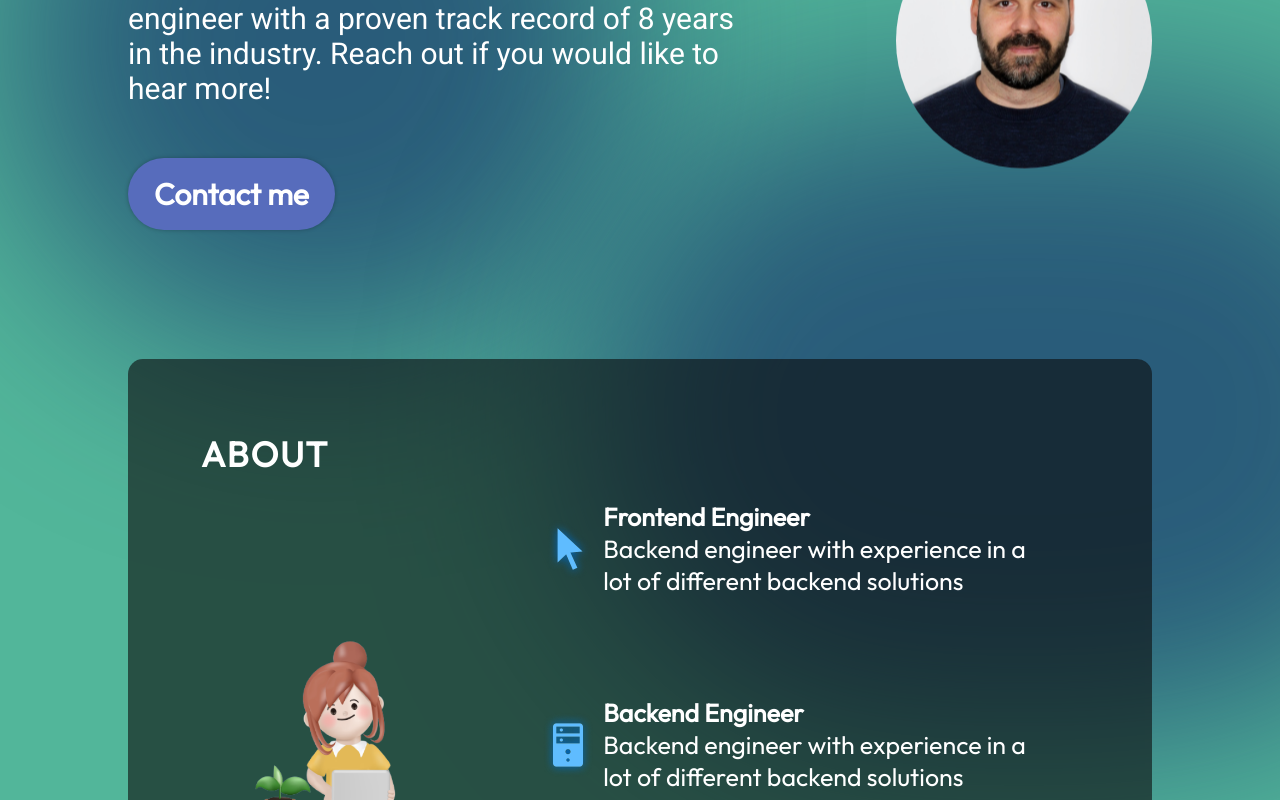
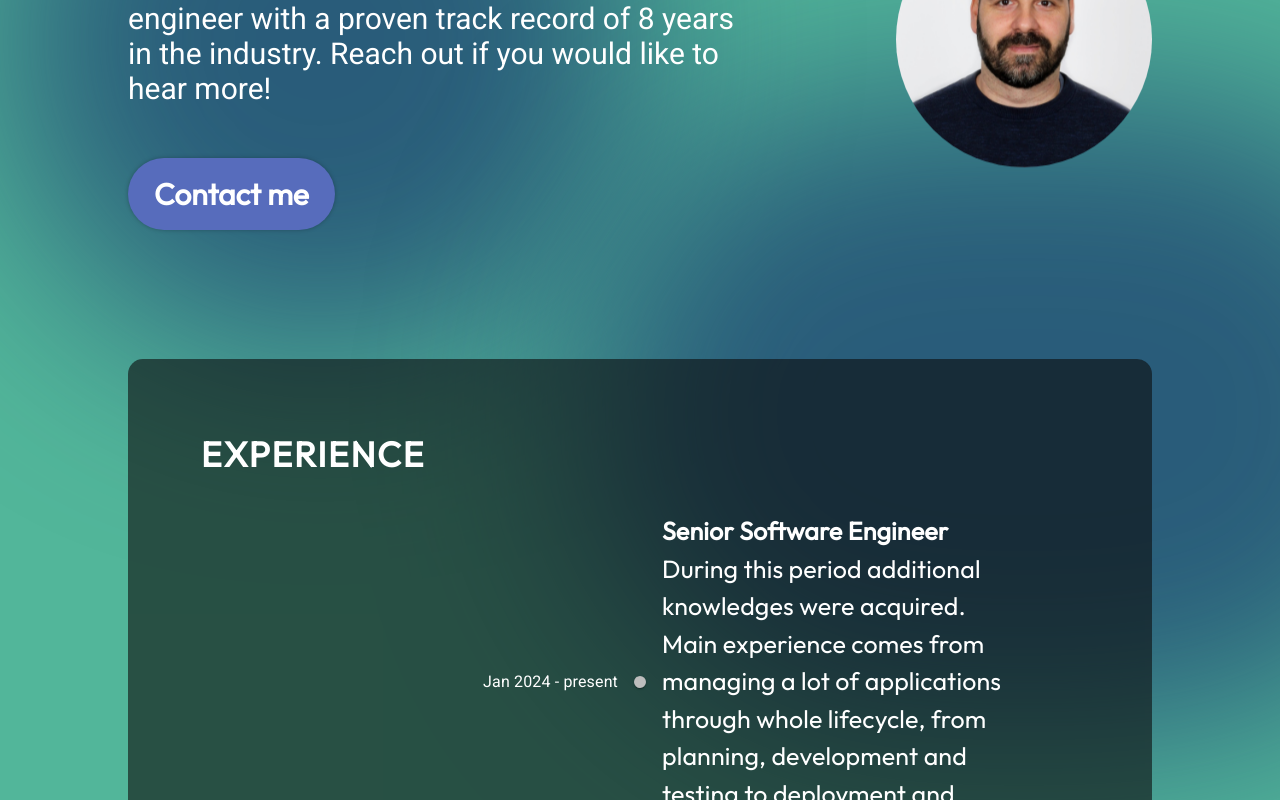
Before and after one commit to s1obar/s1obar.github.io, a React (Vite) app: page / in a window 1280 px wide. Shown: the part 300-1100 px from the top of the page. Built offline with nearby package versions, Linux system fonts and the light colour scheme.

Commit message:
added experience part

```diff
--- a/src/App.jsx
+++ b/src/App.jsx
@@ -2,12 +2,14 @@ import styles from "./App.module.css"
 import About from "./components/About/About";
 import Hero from "./components/Hero/Hero";
 import Navbar from "./components/Navbar/Navbar";
+import TimelineExperience from "./components/Timeline/TimelineExperience";
 
 function App() {
   return (
   <div className={styles.App}>
     <Navbar/>
     <Hero/>
+    <TimelineExperience/>
     <About/>
   </div>
 )}
--- a/src/components/Hero/Hero.module.css
+++ b/src/components/Hero/Hero.module.css
@@ -112,4 +112,9 @@
     .heroImg {
         width: 50%;
     }
+
+    .title {
+        font-size: 52px;
+        font-weight: 600;
+    }
 }
--- /dev/null
+++ b/src/components/Timeline/TimelineExperience.jsx
@@ -0,0 +1,85 @@
+import React from 'react'
+import Timeline from '@mui/lab/Timeline';
+import TimelineItem from '@mui/lab/TimelineItem';
+import TimelineSeparator from '@mui/lab/TimelineSeparator';
+import TimelineConnector from '@mui/lab/TimelineConnector';
+import TimelineContent from '@mui/lab/TimelineContent';
+import TimelineDot from '@mui/lab/TimelineDot';
+import TimelineOppositeContent from '@mui/lab/TimelineOppositeContent';
+import styles from "./TimelineExperience.module.css"
+
+function TimelineExperience() {
+    return (
+      <section className={styles.container} id="experience">
+            <h2 className={styles.title}>Experience</h2>
+            <div className={styles.content}>
+                    <Timeline position="alternate" className={styles.aboutItems}>
+                <TimelineItem className={styles.aboutItemToLeft}>
+                  <TimelineOppositeContent className={styles.aboutItemText}>
+                    Jan 2024 - present
+                  </TimelineOppositeContent>
+                  <TimelineSeparator>
+                    <TimelineDot />
+                    <TimelineConnector />
+                  </TimelineSeparator>
+                  <TimelineContent>
+                    <h3>Senior Software Engineer</h3>
+                    <p>During this period additional knowledges were acquired. Main experience comes from
+        managing a lot of applications through whole lifecycle, from planning, development and
+        testing to deployment and monitoring.
+        </p>
+                    </TimelineContent>
+                </TimelineItem>
+                <TimelineItem className={styles.aboutItemToRight}>
+                  <TimelineOppositeContent className={styles.aboutItemText}>
+                    Jun 2017 - Dec 2024
+                  </TimelineOppositeContent>
+                  <TimelineSeparator>
+                    <TimelineDot />
+                    <TimelineConnector />
+                  </TimelineSeparator>
+                  <TimelineContent>
+                  <h3>Software Engineer</h3>
+                    <p>During this period additional knowledges were acquired. Main experience comes from
+        managing a lot of applications through whole lifecycle, from planning, development and
+        testing to deployment and monitoring.
+        </p>
+                  </TimelineContent>
+                </TimelineItem>
+                <TimelineItem className={styles.aboutItemToLeft}>
+                  <TimelineOppositeContent className={styles.aboutItemText}>
+                  Apr 2017 - May 2017
+                  </TimelineOppositeContent>
+                  <TimelineSeparator>
+                    <TimelineDot />
+                    <TimelineConnector />
+                  </TimelineSeparator>
+                  <TimelineContent className={styles.aboutItemText}><h3>Junior Software Engineer</h3>
+                    <p>During this period additional knowledges were acquired. Main experience comes from
+        managing a lot of applications through whole lifecycle, from planning, development and
+        testing to deployment and monitoring.
+        </p></TimelineContent>
+                </TimelineItem>
+                <TimelineItem className={styles.aboutItemToRight}>
+                  <TimelineOppositeContent className={styles.aboutItemText}>
+                    Oct 2015 - Mar 2017
+                  </TimelineOppositeContent>
+                  <TimelineSeparator>
+                    <TimelineDot />
+                    <TimelineConnector />
+                  </TimelineSeparator>
+                  <TimelineContent>
+                  <h3>Junior Devops Engineer</h3>
+                    <p>During this period additional knowledges were acquired. Main experience comes from
+        managing a lot of applications through whole lifecycle, from planning, development and
+        testing to deployment and monitoring.
+        </p>
+                  </TimelineContent>
+                </TimelineItem>
+              </Timeline>
+            </div>
+      </section>
+    );
+}
+
+export default TimelineExperience
--- /dev/null
+++ b/src/components/Timeline/TimelineExperience.module.css
@@ -0,0 +1,101 @@
+@import "../../vars.css";
+
+.container {
+    position: relative;
+    background-color: rgba(12, 12, 12, 0.6);
+    border-radius: 15px;
+    padding: 73px;
+    margin-top: 129px;
+    z-index: 1;
+    margin-left: 10%;
+    margin-right: 10%;
+}
+
+.title {
+    color: var(--color-text);
+    font-size: 35px;
+    font-weight: 700;
+    letter-spacing: 1.75px;
+    text-transform: uppercase;
+}
+
+.content {
+    display: flex;
+    flex-direction: row;
+    align-items: center;
+}
+
+.aboutImage {
+    width: 35%;
+}
+
+.aboutItems {
+    color: var(--color-text);
+    display: flex;
+    flex-direction: column;
+    gap: 50px;
+}
+
+.aboutItemToLeft {
+    display: flex;
+    flex-direction: row;
+    align-items: center;
+    border-radius: 20px;
+    list-style: none;
+    padding: 25px;
+    background-image: linear-gradient(to left, rgba(165, 215, 232, 0.42) 0%, rgba(255, 255, 255, 0) 100%);
+    background-size: 0 100%;
+    background-repeat: no-repeat;
+    transition: 0.4s;
+}
+
+.aboutItemToRight {
+    display: flex;
+    flex-direction: row;
+    align-items: center;
+    border-radius: 20px;
+    list-style: none;
+    padding: 25px;
+    background-image: linear-gradient(to right, rgba(165, 215, 232, 0.42) 0%, rgba(255, 255, 255, 0) 100%);
+    background-size: 0 100%;
+    background-repeat: no-repeat;
+    transition: 0.4s;
+}
+
+.aboutItemToRight:hover, .aboutItemToLeft:hover{
+    background-size: 100% 100%;
+}
+
+.aboutItemToLeft h3, .aboutItemToRight h3{
+    font-size: 25px;
+    font-weight: 600;
+}
+
+.aboutItemToLeft p, .aboutItemToRight p{
+    font-size: 25px;
+}
+
+@media screen and (max-width: 830px) {
+    .container {
+        background-color: transparent;
+        padding-left: 0;
+        padding-right: 0;
+    }
+
+    .content {
+        flex-direction: column;
+    }
+
+    .aboutImage {
+        display: none;
+    }
+
+    .aboutItems {
+        margin-top: 29px;
+    }
+
+    .aboutItemToLeft .aboutItemToRight {
+        padding-left: 0;
+        padding-right: 0;
+    }
+}
--- a/src/main.jsx
+++ b/src/main.jsx
@@ -4,6 +4,7 @@ import App from './App'
 import './index.css'
 import '@fontsource/outfit'
 import '@fontsource/roboto'
+import '@mui/lab'
 
 ReactDOM.createRoot(document.getElementById('root')).render(
   <React.StrictMode>
```
Also changed, not shown: package.json (+15 -8 lines).
